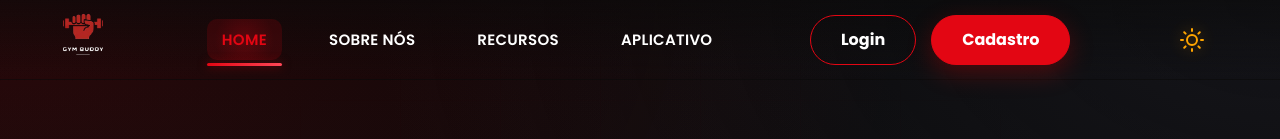
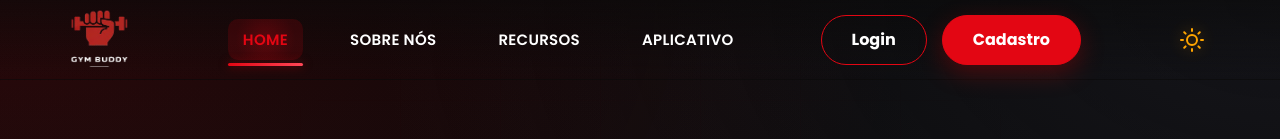
Before and after one commit to Pedrohenrique1309/Front-end_GYMBUDDY, a React (Vite) app: page / in a window 1280 px wide. Shown: the top 139 px of the page. Built offline with nearby package versions, Linux system fonts and the light colour scheme; no server answers.

Commit message:
interface geral: logo refatorado

```diff
--- a/src/components/Header/index.tsx
+++ b/src/components/Header/index.tsx
@@ -494,18 +494,18 @@ const Logo = styled.div`
 `
 
 const LogoImage = styled.img`
-  height: 8rem;
+  height: 11rem;
   width: auto;
   object-fit: contain;
   transition: transform 0.3s ease;
-  margin-top: 0;
+  margin-top: 1.3rem;
 
   &:hover {
     transform: scale(1.05);
   }
 
   @media (max-width: 768px) {
-    height: 6rem;
+    height: 9rem;
   }
 `
 
```
